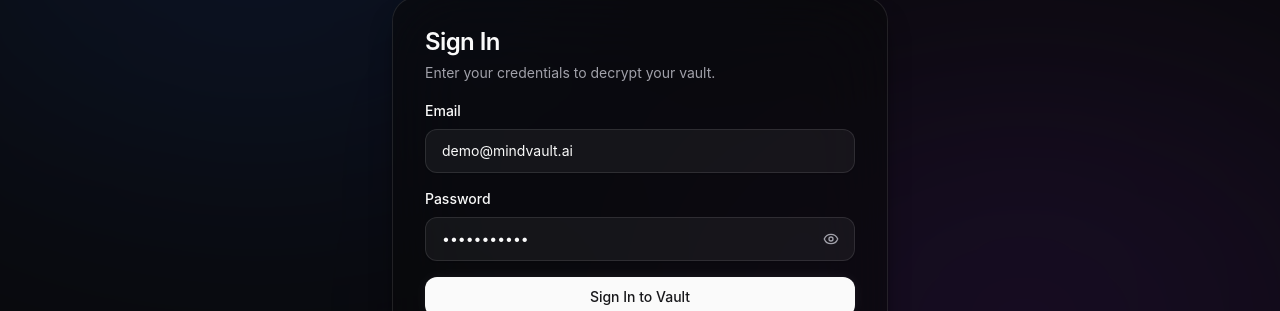
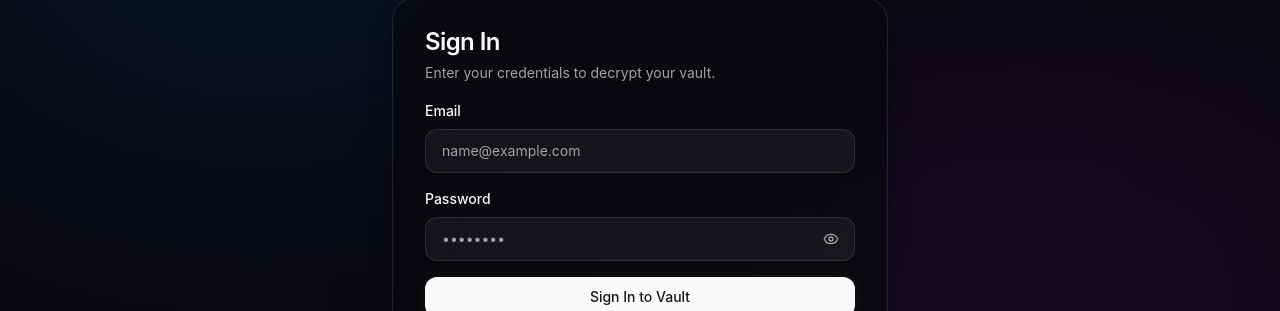
Before and after one commit to JAY4IGNITE/MindVault, a React (Vite) app in the folder frontend/: page /login in a window 1280 px wide. Shown: the part 237-548 px from the top of the page. Built offline with nearby package versions, Linux system fonts and the light colour scheme; no server answers.

Commit message:
feat: implement LoginPage with email/password and Google authentication providers

```diff
--- a/frontend/src/pages/auth/LoginPage.tsx
+++ b/frontend/src/pages/auth/LoginPage.tsx
@@ -34,8 +34,8 @@
   } = useForm<LoginFormValues>({
     resolver: zodResolver(loginSchema),
     defaultValues: {
-      email: 'demo@mindvault.ai',
-      password: 'password123',
+      email: '',
+      password: '',
     },
   });
 
```
